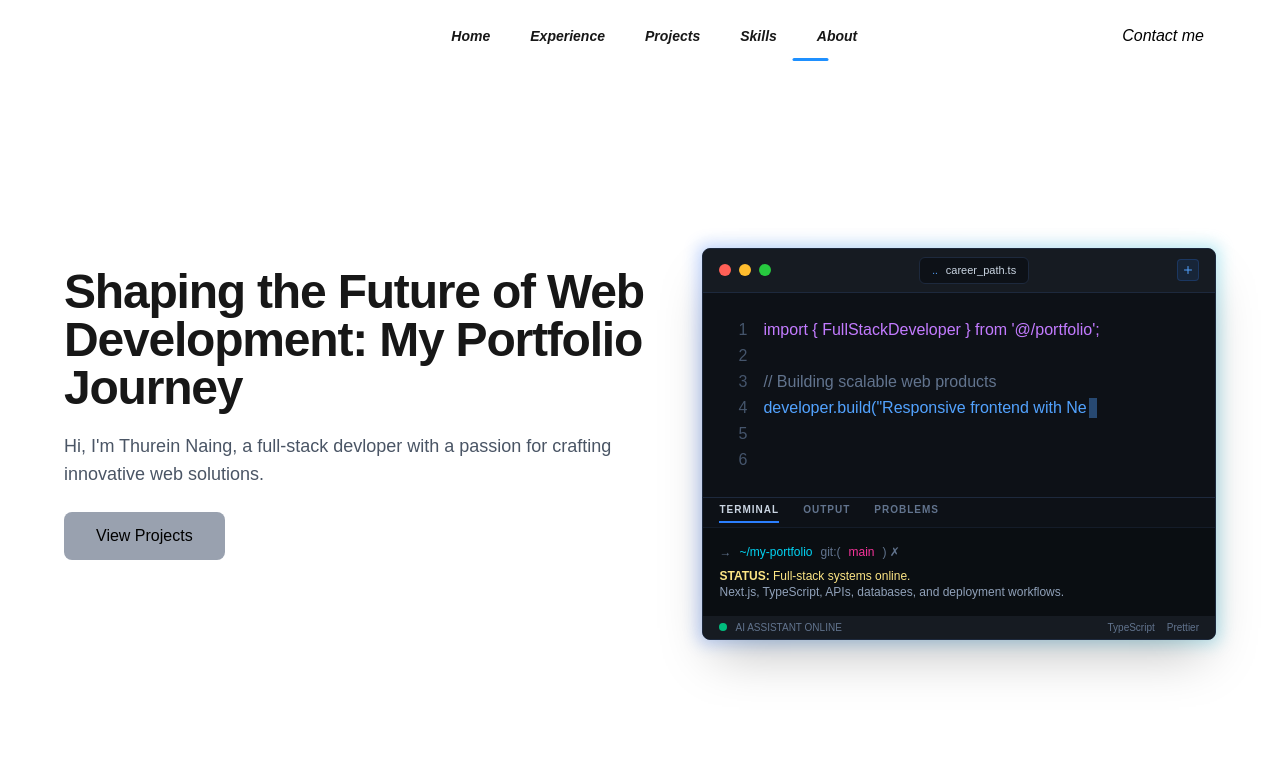
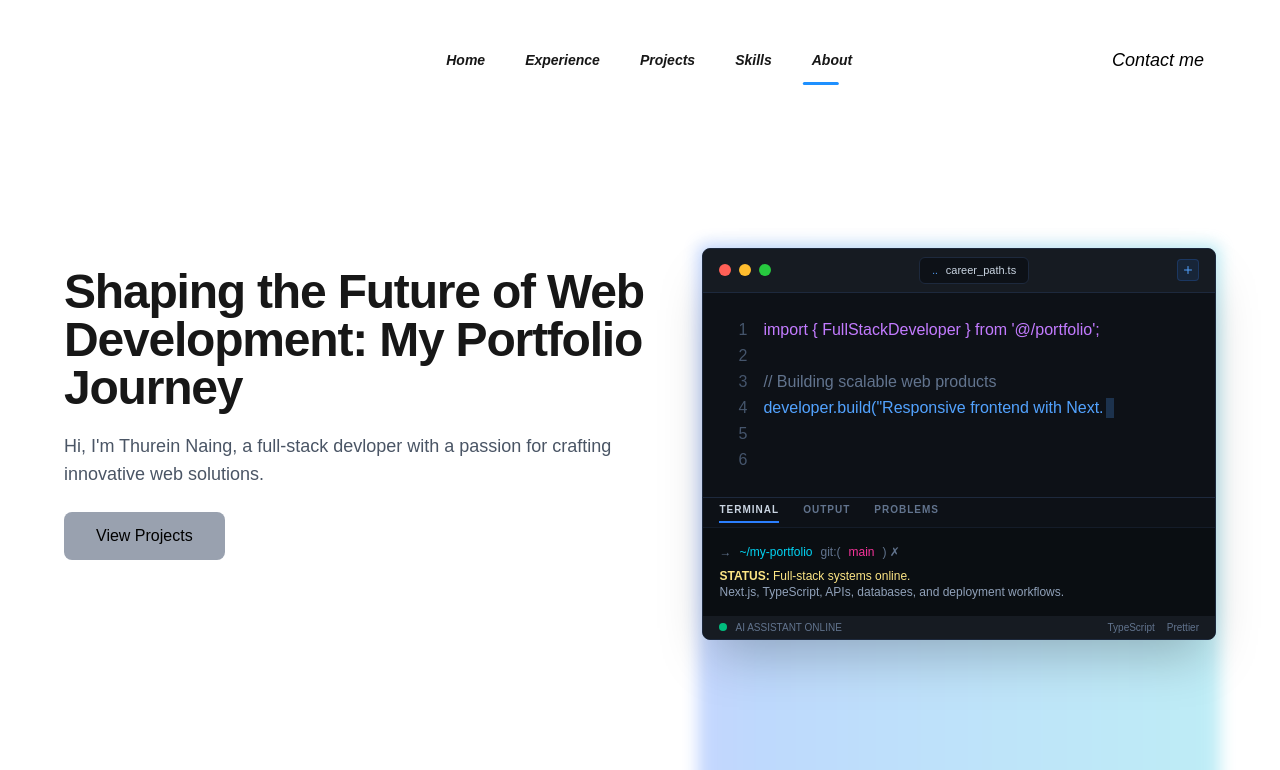
Before and after one commit to ThureinNaing/nextjs-portfolio, a Next.js app: page / in a window 1280 px wide. Shown: the top 770 px of the page. Built offline with nearby package versions, Linux system fonts and the light colour scheme.

Commit message:
Update HeroSection

```diff
--- a/components/FeatureCard.tsx
+++ b/components/FeatureCard.tsx
@@ -3,7 +3,7 @@ import { GlowingCards, GlowingCard } from "./lightswind/glowing-cards";
 
 const FeatureCard = () => {
 	return (
-		<div className="w-full   py-12 relative z-20 ">
+		<div className="w-full   py-12 relative z-20 scroll-mt-50">
 			<GlowingCards className="grid grid-cols-1 md:grid-cols-2 lg:grid-cols-3 gap-8 items-stretch">
 				{abilities.map(
 					({ title, desc, icon: Icon, iconColor, bgColor }) => {
--- a/components/HeroSection.tsx
+++ b/components/HeroSection.tsx
@@ -6,7 +6,7 @@ const HeroSection = () => {
 	return (
 		<section
 			id="home"
-			className="flex flex-wrap md:flex-nowrap justify-between  md:py-16 md:mt-20 scroll-mt-125  gap-8 "
+			className="flex flex-wrap md:flex-nowrap justify-between min-h-screen  md:py-16 md:mt-20 scroll-mt-125  gap-8 "
 		>
 			<SparkleParticles
 				className="absolute inset-0 z-0"
--- a/components/Navbar.tsx
+++ b/components/Navbar.tsx
@@ -42,7 +42,7 @@ const Navbar = () => {
 	};
 	return (
 		<header
-			className={`flex justify-between items-center md:px-16  text-white fixed w-full left-1/2  -translate-x-1/2 z-100 transition-all duration-300 ease-in-out ${scrolled ? "top-0 bg-black" : "md:top-1 top-0 bg-transparent "}`}
+			className={`flex justify-between items-center md:px-16 py-6  text-white fixed w-full left-1/2  -translate-x-1/2 z-100 transition-all duration-300 ease-in-out ${scrolled ? "top-0 bg-black" : "md:top-1 top-0 bg-transparent "}`}
 		>
 			<h1 className="text-xl font-semibold text-mauve-400 italic">
 				Thurein Naing
@@ -62,7 +62,7 @@ const Navbar = () => {
 			<Link
 				href="#about"
 				onClick={(e) => scrollToSection(e, "about")}
-				className="bg-white text-black px-3 py-1 rounded italic cursor-pointer"
+				className="bg-white text-black text-sm md:text-lg px-3 py-1 rounded italic cursor-pointer"
 			>
 				Contact me
 			</Link>
```
